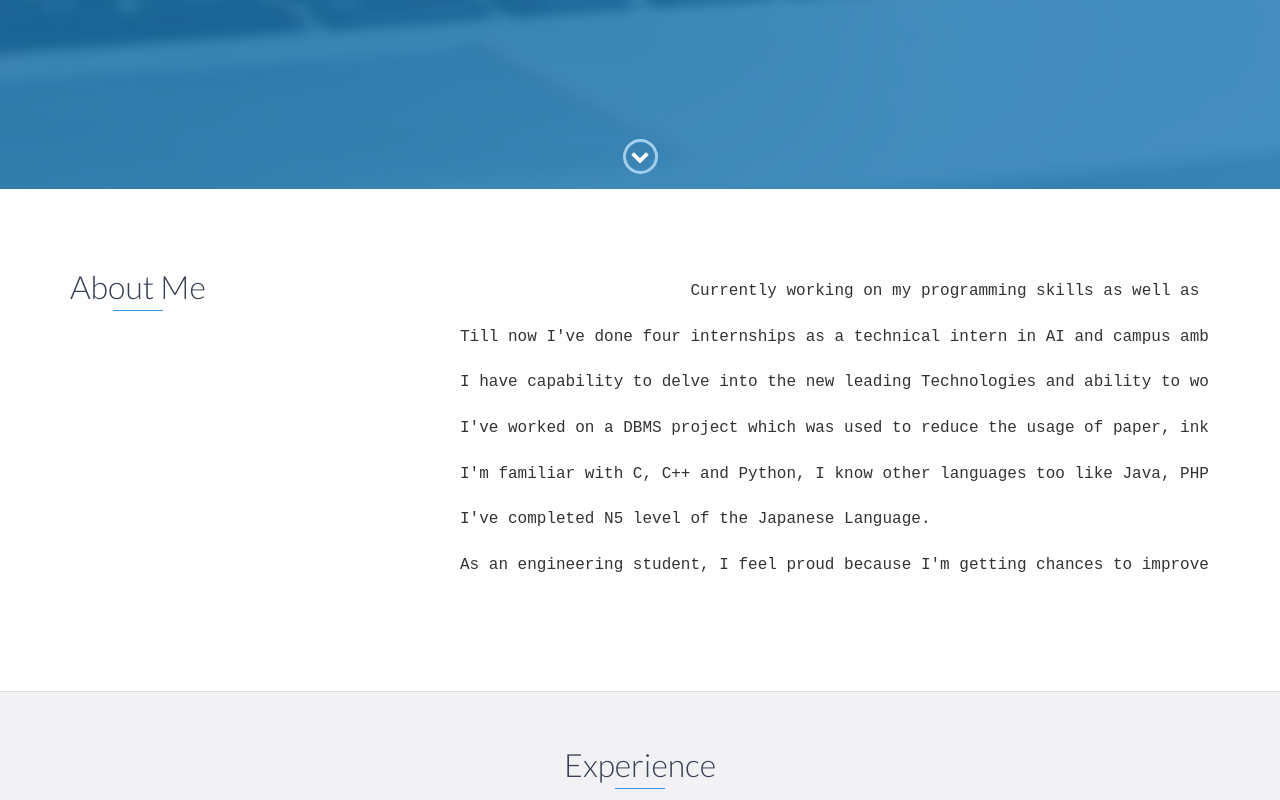
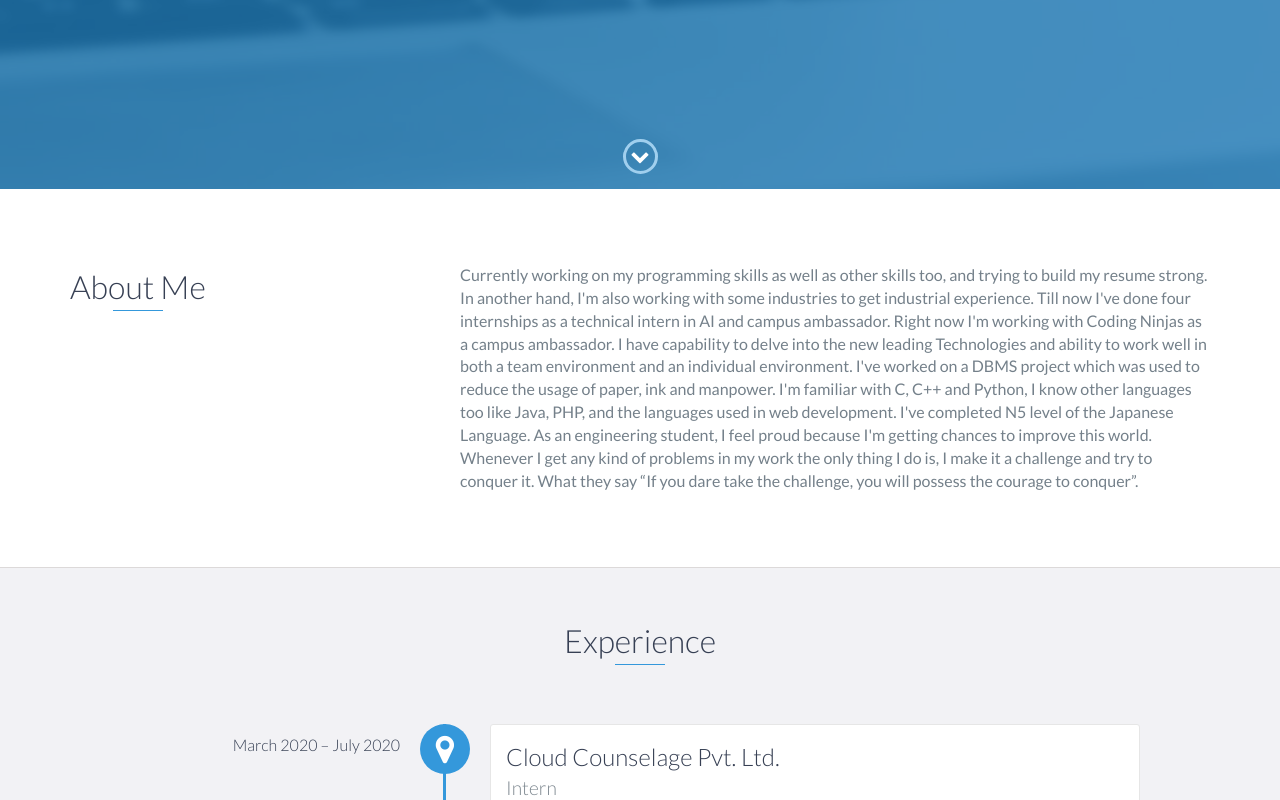
Before and after one commit to AbhishekDhilpe/Portfolio, a website: page index.html in a window 1280 px wide. Shown: the part 611-1411 px from the top of the page. Drawn offline with nearby package versions, Linux system fonts and the light colour scheme.

Commit message:
Update index.html

```diff
--- a/index.html
+++ b/index.html
@@ -72,7 +72,7 @@
                     <h2 class="heading">About Me</h2>
                 </div>
                 <div class="col-md-8">
-                    <p><pre>
+                    <p>
                         Currently working on my programming skills as well as other skills too, and trying to build my resume strong. In another hand, I'm also working with some industries to get industrial experience.
 
 Till now I've done four internships as a technical intern in AI and campus ambassador. Right now I'm working with Coding Ninjas as a campus ambassador.
@@ -86,7 +86,7 @@ I'm familiar with C, C++ and Python, I know other languages too like Java, PHP,
 I've completed N5 level of the Japanese Language.
 
 As an engineering student, I feel proud because I'm getting chances to improve this world. Whenever I get any kind of problems in my work the only thing I do is, I make it a challenge and try to conquer it. What they say “If you dare take the challenge, you will possess the courage to conquer”.
-                    </pre></p>
+                    </p>
                 </div>
             </div>
         </div>
```
